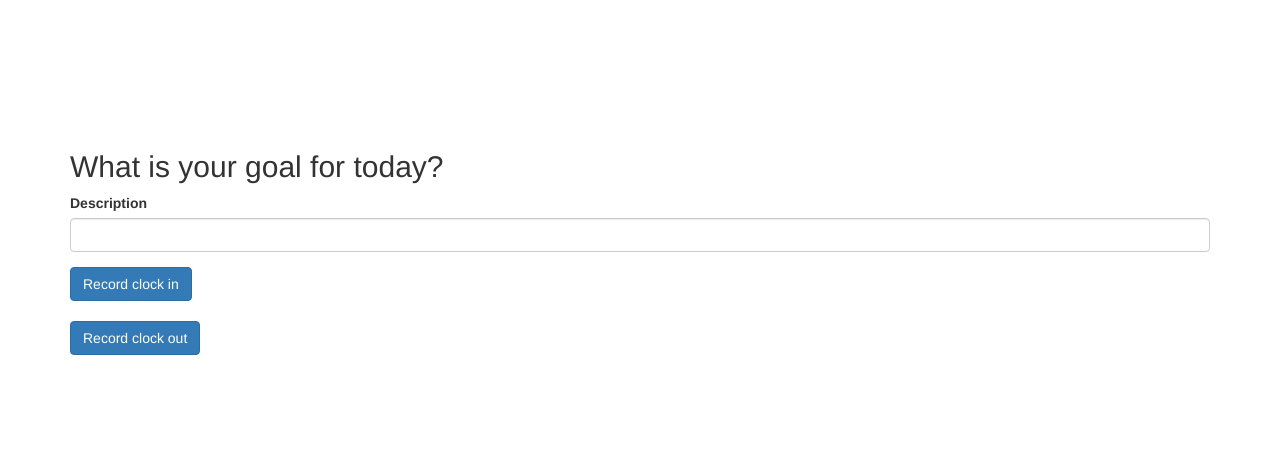
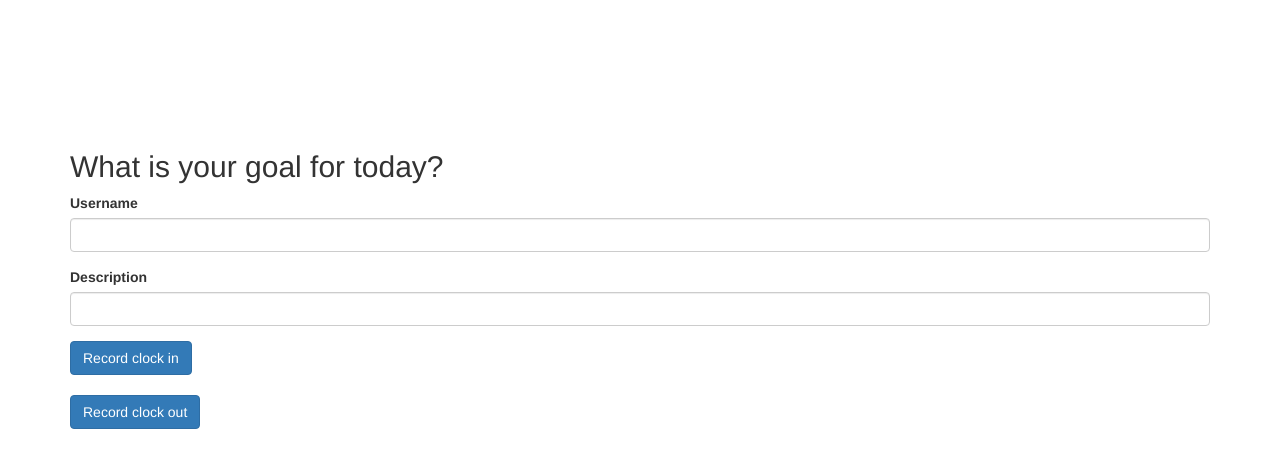
Before and after one commit to saahilp/eTimeCard, a Flask app: page /dashboard in a window 1280 px wide. Shown: the top 453 px of the page. Run offline with Flask 2, Linux system fonts and the light colour scheme; some libraries are stand-ins or nearby versions.

Commit message:
Username field added

```diff
--- a/templates/dashboard.html
+++ b/templates/dashboard.html
@@ -17,6 +17,7 @@ Dashboard
       <form class="form-signin" method="POST" action="/start">
         <h2 class="form-signin-heading">What is your goal for today?</h2>
         {{ form.hidden_tag() }}
+        {{ wtf.form_field(form.username) }}
         {{ wtf.form_field(form.description) }}
         <button type="submit" class="btn btn-primary recordBtns">Record clock in</button>
       </form>
```
